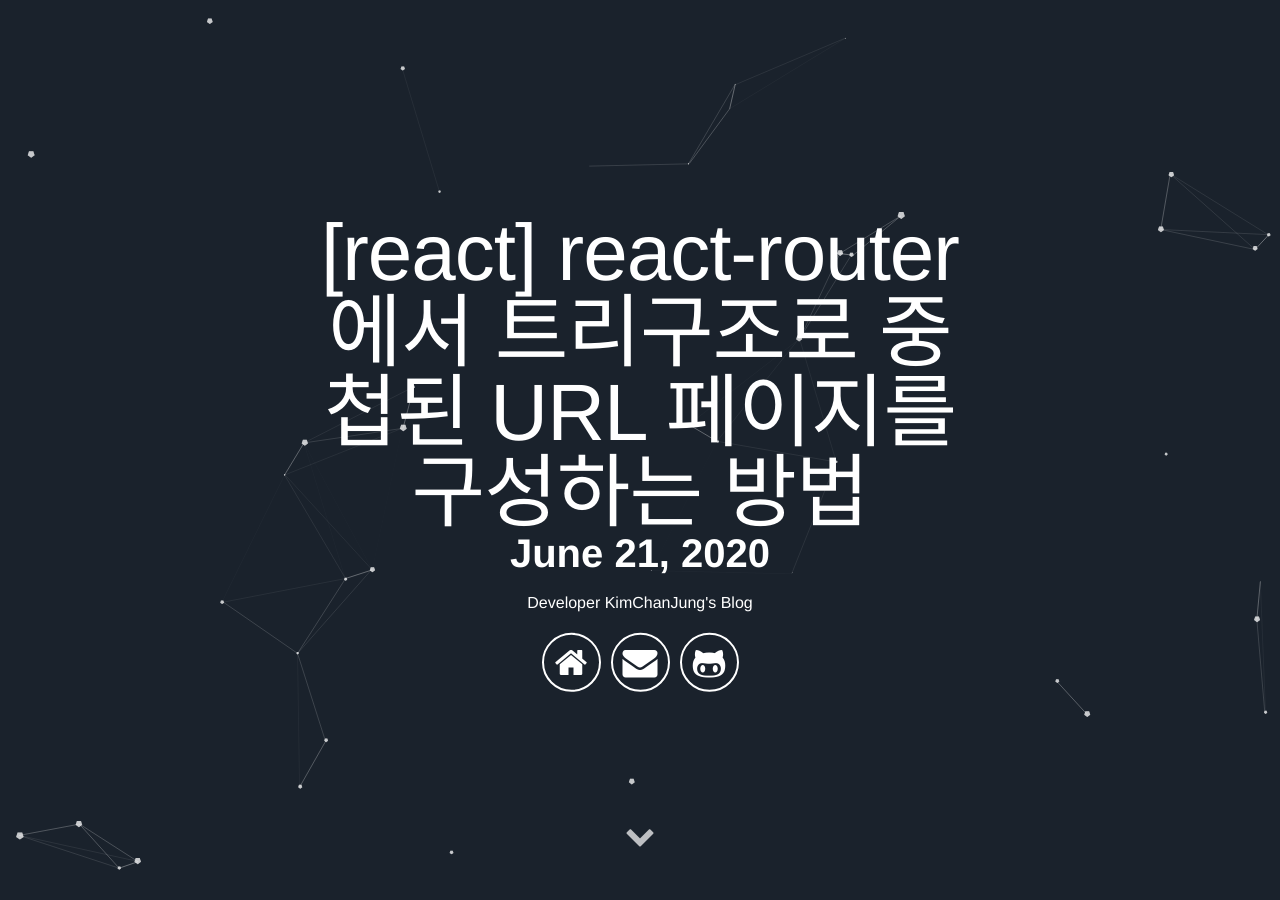
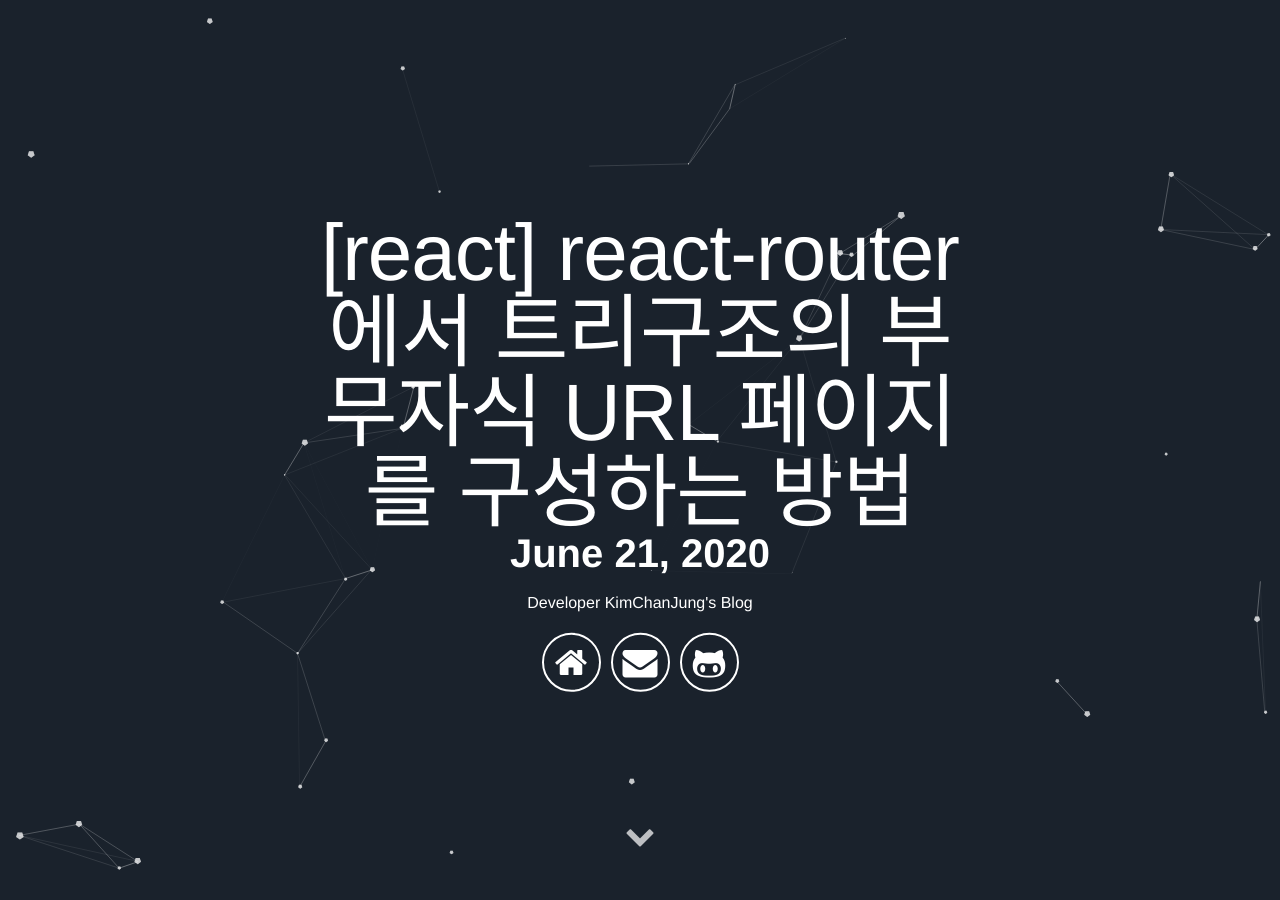
Before and after one commit to kimchanjung/blog-backup, a Jekyll site: the page built from _posts/react/2020-06-21-react-router-overlab-routing.md, in a window 1280 px wide and 900 px high. Built offline with Jekyll 4.4.1, drawn with Linux system fonts in a browser that asks for light colours; some of the changed text lies outside the part shown.

Commit message:
포스트 내용수정

```diff
--- a/_posts/react/2020-06-21-react-router-overlab-routing.md
+++ b/_posts/react/2020-06-21-react-router-overlab-routing.md
@@ -1,14 +1,14 @@
 ---
 layout: post
-title: "[react] react-router 에서 트리구조로 중첩된 URL 페이지를 구성하는 방법"
-description: "[react] react-router 에서 트리구조로 중첩된 URL 페이지를 구성하는 방법"
+title: "[react] react-router 에서 트리구조의 부무자식 URL 페이지를 구성하는 방법"
+description: "[react] react-router 에서 트리구조의 부무자식 URL 페이지를 구성하는 방법"
 author: kimchanjung
 date: 2020-06-21 18:00:00 +0900
 categories: projects
 published: true
 ---
 
-# react-router 에서 트리구조로 중첩된 URL 페이지를 구성하는 방법
+# react-router 에서 트리구조의 부무자식 URL 페이지를 구성하는 방법
 react-router를 이용해서 아래와 같은 url 구조가 있을 때 구현 하는 방법을 알아 봅니다
 
 ### URL 항목
```
Also changed, not shown: other parts of _posts/react/2020-06-21-react-router-overlab-routing.md (+2 -2 lines), _posts/react/2020-06-22-react-router-history-with-mobx-problem.md (+1 -1 lines).
